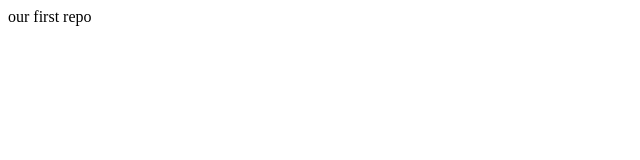
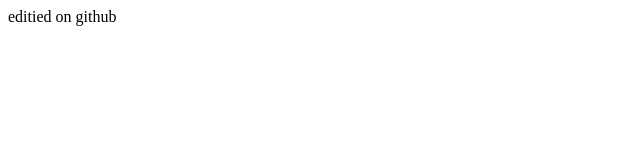
Before and after one commit to Monzolz/repo1, a website: page index.html in a window 1280 px wide. Shown: the full height of the page, 0-640 px from the left. Drawn offline with Linux system fonts and the light colour scheme.

Commit message:
Update index.html

```diff
--- a/index.html
+++ b/index.html
@@ -4,7 +4,7 @@
 
     </head>
     <body>
-        our first repo
+        editied on github
 
     </body>
 </html>
```
